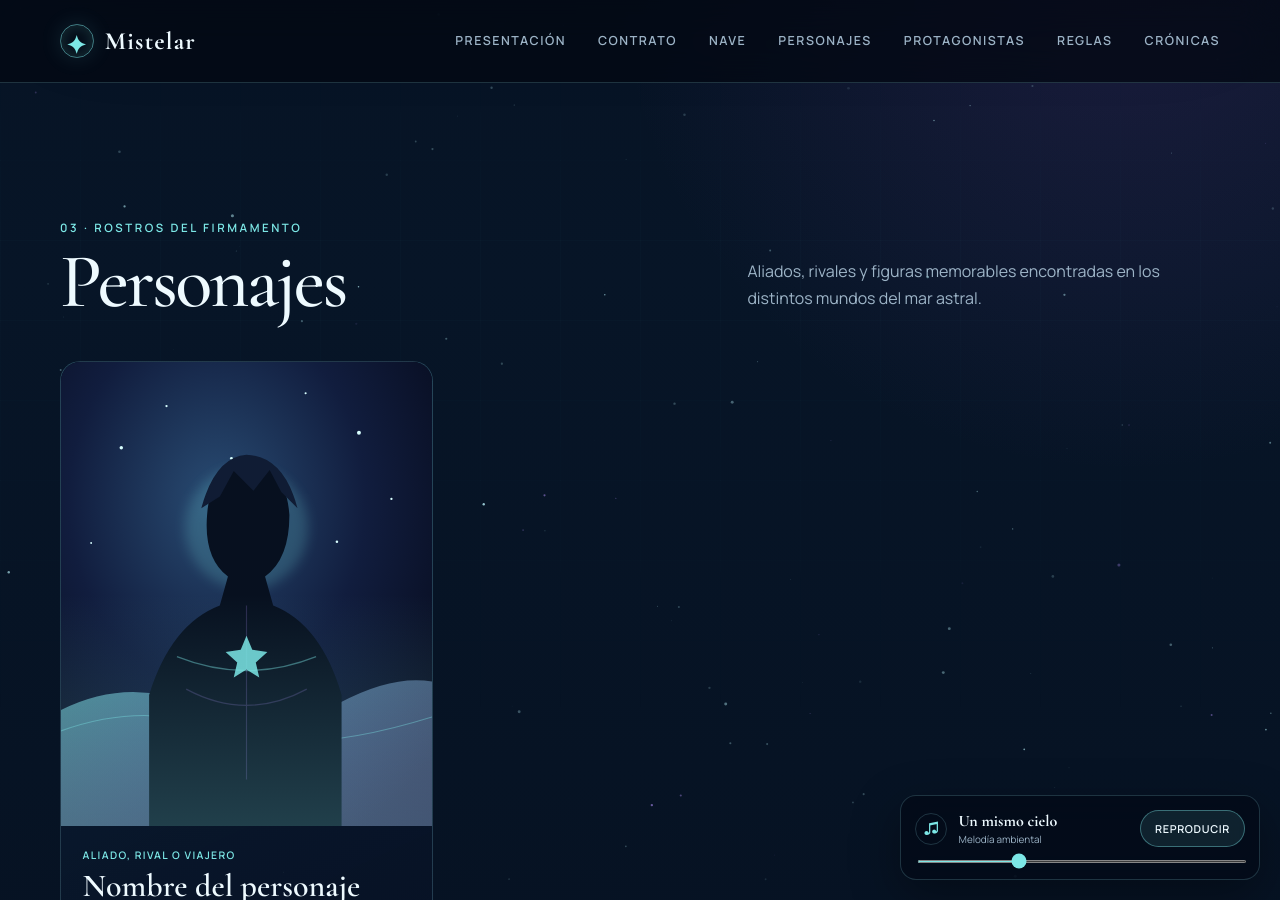
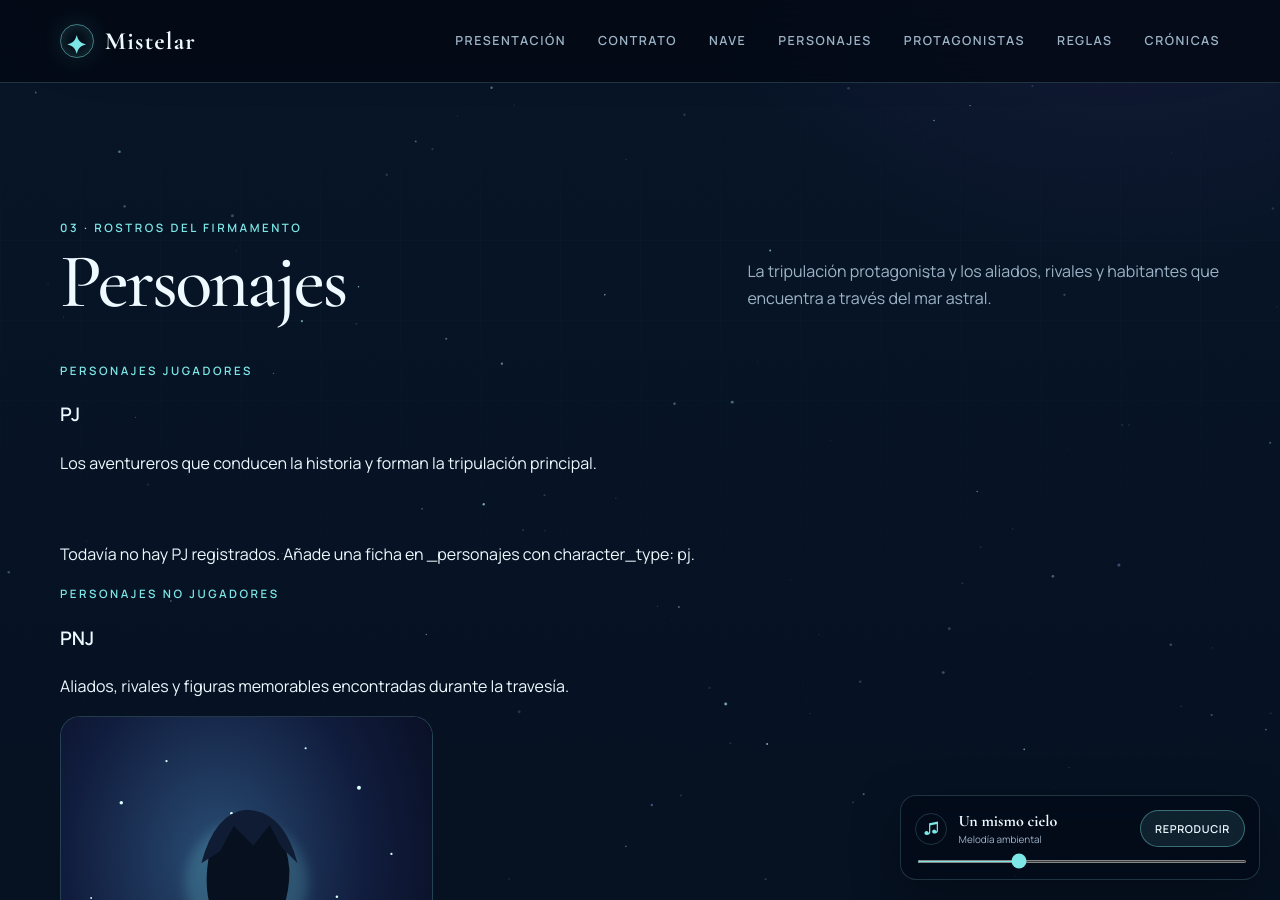
Before and after one commit to alvordsai/dnd_web, a Jekyll site: the page built from index.html, in a window 1280 px wide and 900 px high, scrolled down 2555 px. Built offline with Jekyll 4.4.1, drawn with Linux system fonts in a browser that asks for light colours; some of the changed text lies outside the part shown.

Commit message:
Merge PCs and NPCs into character section

```diff
--- a/index.html
+++ b/index.html
@@ -68,67 +68,36 @@ footer_text: Mistelar · Historias bajo un mismo cielo
             <p class="section-kicker">03 · Rostros del firmamento</p>
             <h2>Personajes</h2>
         </div>
-        <p>Aliados, rivales y figuras memorables encontradas en los distintos mundos del mar astral.</p>
+        <p>La tripulación protagonista y los aliados, rivales y habitantes que encuentra a través del mar astral.</p>
     </div>
 
-    {% assign character_list = site.personajes | sort: "order" %}
-    {% if character_list.size > 0 %}
-    <div class="character-grid">
-        {% for personaje in character_list %}
-        {% assign portrait = personaje.portrait | default: '/personaje.svg' %}
-        <a class="character-card" href="{{ personaje.url | relative_url }}" aria-label="Ver la ficha de {{ personaje.title | escape }}">
-            <span class="character-card-portrait">
-                <img
-                    src="{{ portrait | relative_url }}"
-                    alt="{{ personaje.portrait_alt | default: personaje.title | escape }}"
-                    width="480"
-                    height="600"
-                    loading="lazy"
-                >
-            </span>
-            <span class="character-card-copy">
-                <span class="character-card-role">{{ personaje.role | default: 'Personaje' }}</span>
-                <strong>{{ personaje.title }}</strong>
-                {% if personaje.summary %}<span>{{ personaje.summary }}</span>{% endif %}
-                <span class="character-card-link">Abrir ficha <span aria-hidden="true">→</span></span>
-            </span>
-        </a>
-        {% endfor %}
-    </div>
-    {% else %}
-    <div class="chronicle-card section-card">
-        <div>
-            <p class="card-label">Rostros aún por descubrir</p>
-            <h3>Todavía no hay personajes registrados</h3>
-            <p>Añade un archivo Markdown dentro de <code>_personajes</code> y aparecerá aquí automáticamente.</p>
+    <section id="pjs" class="character-subsection" aria-labelledby="pjs-title">
+        <div class="character-subsection-heading">
+            <div>
+                <p class="card-label">Personajes jugadores</p>
+                <h3 id="pjs-title">PJ</h3>
+            </div>
+            <p>Los aventureros que conducen la historia y forman la tripulación principal.</p>
         </div>
-    </div>
-    {% endif %}
-</section>
+        {% include character-grid.html type="pj" empty_text="Todavía no hay PJ registrados. Añade una ficha en _personajes con character_type: pj." %}
+    </section>
 
-<section id="protagonistas" class="section-shell reveal">
-    <div class="section-heading section-heading-split">
-        <div>
-            <p class="section-kicker">04 · Un mismo destino</p>
-            <h2>Protagonistas</h2>
+    <section id="pnjs" class="character-subsection" aria-labelledby="pnjs-title">
+        <div class="character-subsection-heading">
+            <div>
+                <p class="card-label">Personajes no jugadores</p>
+                <h3 id="pnjs-title">PNJ</h3>
+            </div>
+            <p>Aliados, rivales y figuras memorables encontradas durante la travesía.</p>
         </div>
-        <p>Los aventureros que conducen la historia: sus orígenes, objetivos, vínculos y momentos decisivos.</p>
-    </div>
-    <div class="feature-card feature-card-reverse">
-        <div class="feature-copy">
-            <p class="card-label">La tripulación principal</p>
-            <h3>Conoce a los héroes</h3>
-            <p>Descubre quiénes son, qué buscan en las estrellas y qué promesas los mantienen unidos durante el viaje.</p>
-            <a href="{{ '/protagonistas.html' | relative_url }}" class="boton"><span>Conocer al grupo</span><span aria-hidden="true">↗</span></a>
-        </div>
-        <div class="astral-compass section-emblem" aria-hidden="true"><span>✦</span></div>
-    </div>
+        {% include character-grid.html type="pnj" empty_text="Todavía no hay PNJ registrados. Las fichas sin character_type se consideran PNJ." %}
+    </section>
 </section>
 
 <section id="reglas" class="section-shell reveal">
     <div class="section-heading section-heading-split">
         <div>
-            <p class="section-kicker">05 · Cartas de navegación</p>
+            <p class="section-kicker">04 · Cartas de navegación</p>
             <h2>Reglas caseras</h2>
         </div>
         <p>Todo viaje necesita un rumbo. Estas reglas mantienen la aventura ágil, peligrosa y llena de decisiones.</p>
@@ -155,7 +124,7 @@ footer_text: Mistelar · Historias bajo un mismo cielo
 <section id="cronicas" class="section-shell reveal">
     <div class="chronicle-card">
         <div>
-            <p class="section-kicker">06 · Estelas en el firmamento</p>
+            <p class="section-kicker">05 · Estelas en el firmamento</p>
             <h2>Crónicas</h2>
             <p>Cada decisión deja una marca en el cielo. Conserva aquí las hazañas, pérdidas y descubrimientos de la tripulación.</p>
         </div>
```
